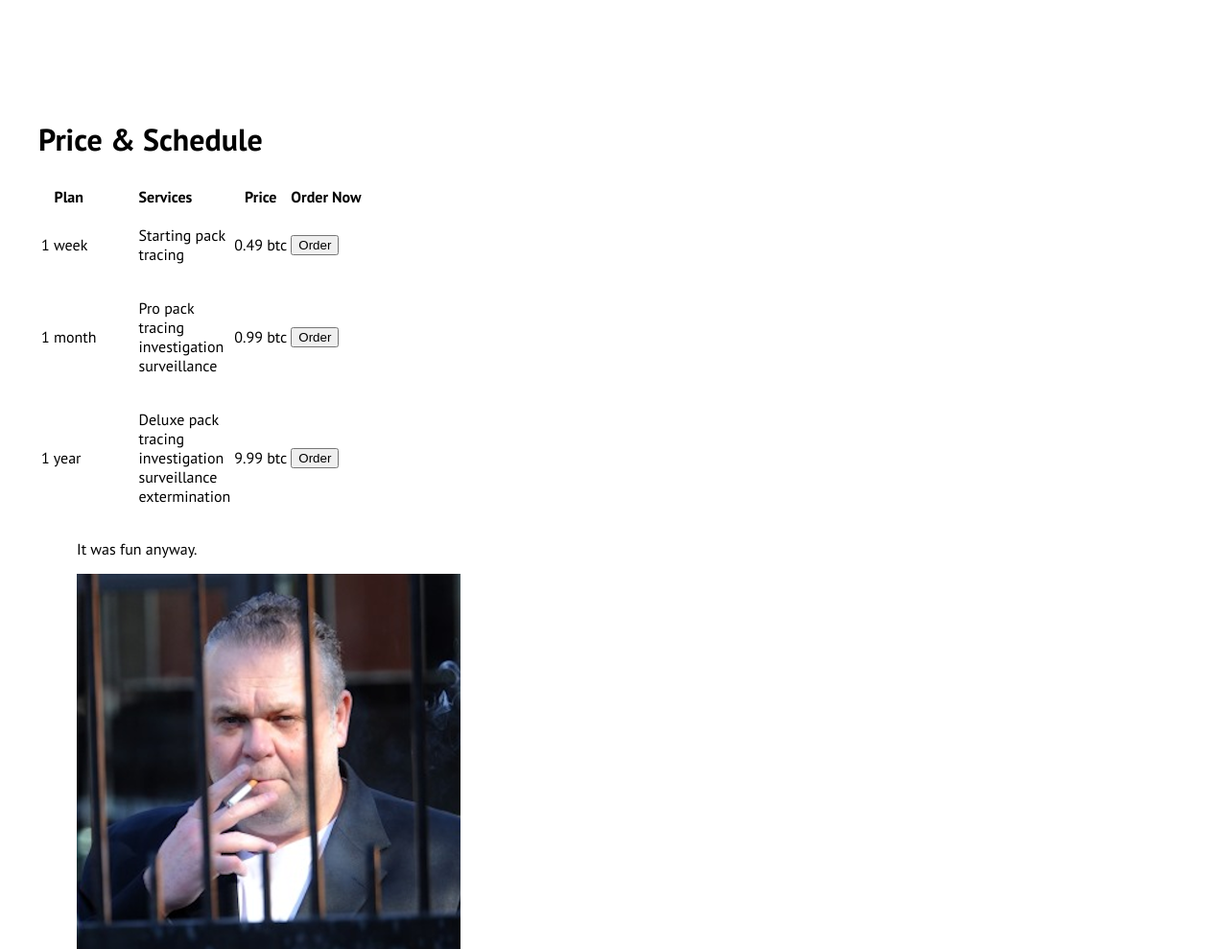
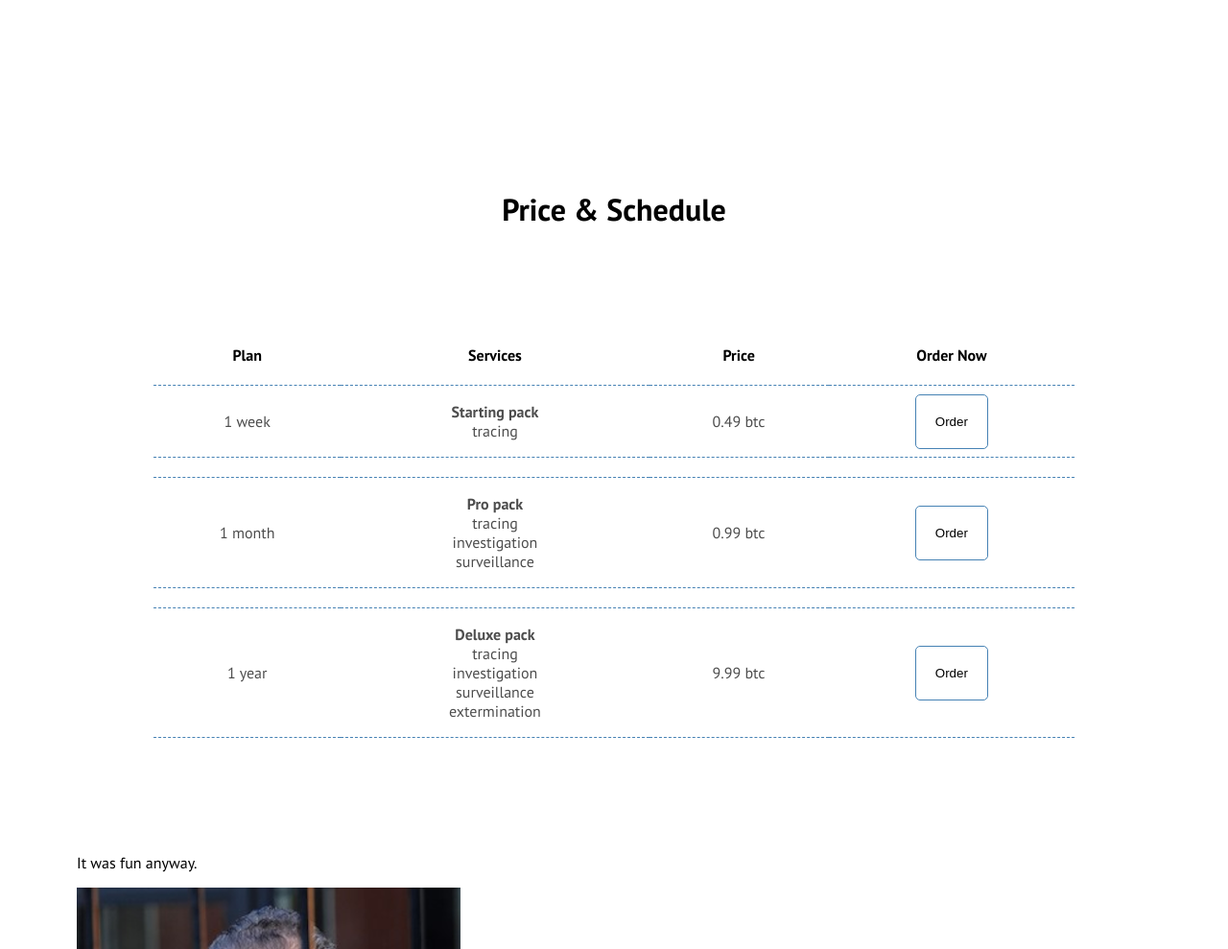
Before and after one commit to MaxKoLink/school_projects, a plain HTML site: page index.html in a window 1280 px wide. Shown: the part 3970-4959 px from the top of the page at 96% size. Drawn offline with nearby package versions, Linux system fonts and the light colour scheme; some packages are replaced by stand-ins of ours.

Commit message:
section price was created

```diff
--- a/css/style.css
+++ b/css/style.css
@@ -16,8 +16,10 @@ body {
 a {
   text-decoration: none;
 }
-ul {
+ul,
+li {
   list-style-type: none;
+  padding: 0;
 }
 .content {
   max-width: 1200px;
@@ -37,7 +39,7 @@ h3 {
 /* Header */
 #header {
   height: 100vh;
-  background-image: url(/img/header.jpg);
+  background-image: url(../img/header.jpg);
   background-repeat: no-repeat;
   background-attachment: fixed;
   background-size: cover;
@@ -239,3 +241,37 @@ h3 {
   border-radius: 100px;
   overflow: hidden;
 }
+/* section price */
+#price {
+  margin: 100px 0 100px 0;
+}
+#price .content h2 {
+  text-align: center;
+  margin: 0px 0 100px 0;
+}
+table {
+  margin: 0 auto;
+  width: 80%;
+  border-spacing: 0px 20px;
+}
+tbody {
+  color: #4d4d4d;
+}
+tbody li:first-child {
+  font-weight: bold;
+}
+td {
+  margin-bottom: 40px;
+  text-align: center;
+  border-top: 1px dashed steelblue;
+  border-bottom: 1px dashed steelblue;
+}
+tr li {
+  text-align: center;
+}
+td button {
+  background: transparent;
+  padding: 20px;
+  border-radius: 5px;
+  border: 1px solid steelblue;
+}
```
